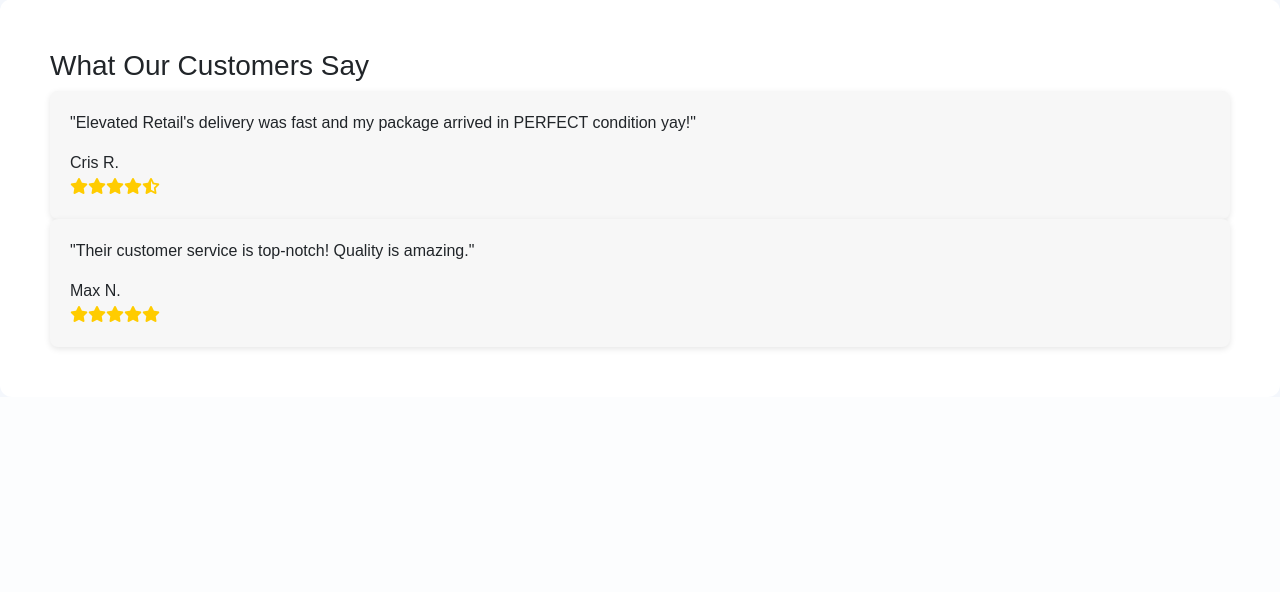
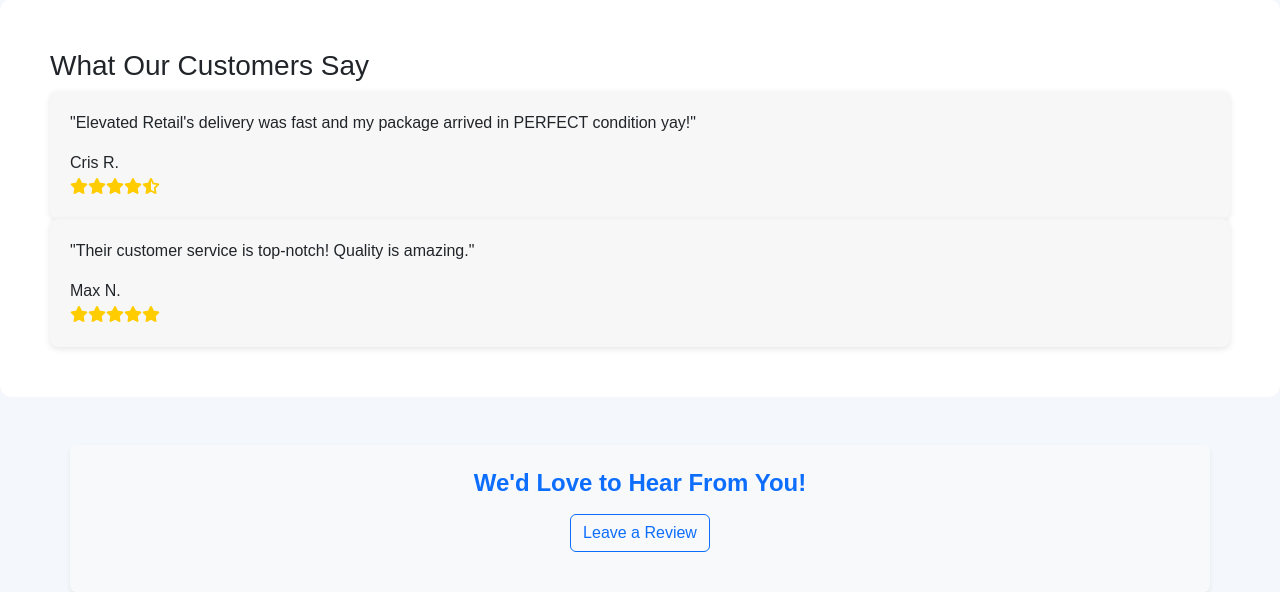
Before and after one commit to stalexfruit/Shipping, a Flask app: template FlaskProject/templates/shipping.html in a window 1280 px wide. Shown: the part 1150-1742 px from the top of the page. Before the commit the page ends 1499 px from the top, so only its background shows below. Run offline with Flask 3, Linux system fonts and the light colour scheme; the template is opened without the code that fills it: most values are stand-ins (such as "Sample title", 1, 10 or a date in 2020); parts of the project's set-up code (start-up, migrations or seed data) failed here and were passed over.

Commit message:
Re-add customer review/testimonial section.

```diff
--- a/FlaskProject/templates/shipping.html
+++ b/FlaskProject/templates/shipping.html
@@ -203,6 +203,34 @@ for our Capstone project and simulates a shipping process for our store.
     </div>
   </div>
 
+    <!-- Review Submission Section -->
+  <div class="container mt-5 p-4 shadow-sm bg-light rounded" id="review-section">
+    <h4 class="text-center mb-3 text-primary fw-bold">We'd Love to Hear From You!</h4>
+
+    <div class="text-center mb-3">
+      <button id="leaveReviewBtn" class="btn btn-outline-primary">Leave a Review</button>
+    </div>
+
+    <div id="reviewForm" style="display: none;" class="animate__animated animate__fadeIn">
+      <form id="testimonialForm">
+        <div class="mb-3">
+          <label for="reviewText" class="form-label fw-semibold">Your Review</label>
+          <textarea class="form-control" id="reviewText" rows="3" placeholder="Share your thoughts..." required></textarea>
+        </div>
+        <div class="mb-3">
+          <label for="reviewName" class="form-label fw-semibold">Your Name</label>
+          <input type="text" class="form-control" id="reviewName" placeholder="Your Name" required>
+        </div>
+        <div class="text-center">
+          <button type="submit" class="btn btn-success px-4">Submit</button>
+        </div>
+      </form>
+      <div id="thankYouMessage" class="alert alert-success mt-3 text-center" style="display: none;">
+        🛋️ Thanks for your feedback! We appreciate you.
+      </div>
+    </div>
+  </div>
+
       <!-- js PROGRESS ANIMATION -->
   <script>
     document.addEventListener("DOMContentLoaded", function () {
@@ -256,6 +284,26 @@ for our Capstone project and simulates a shipping process for our store.
         }
       }, 5000);
     });
+
+    const leaveReviewBtn = document.getElementById("leaveReviewBtn");
+    const reviewForm = document.getElementById("reviewForm");
+    const testimonialForm = document.getElementById("testimonialForm");
+    const thankYouMessage = document.getElementById("thankYouMessage");
+
+    leaveReviewBtn.addEventListener("click", () => {
+      reviewForm.style.display = reviewForm.style.display === "none" ? "block" : "none";
+    });
+
+    testimonialForm.addEventListener("submit", function (e) {
+      e.preventDefault();
+      thankYouMessage.style.display = "block";
+      testimonialForm.reset();
+
+      setTimeout(() => {
+        reviewForm.style.display = "none";
+        thankYouMessage.style.display = "none";
+      }, 3000);
+    });
   </script>
 
 </body>
```
